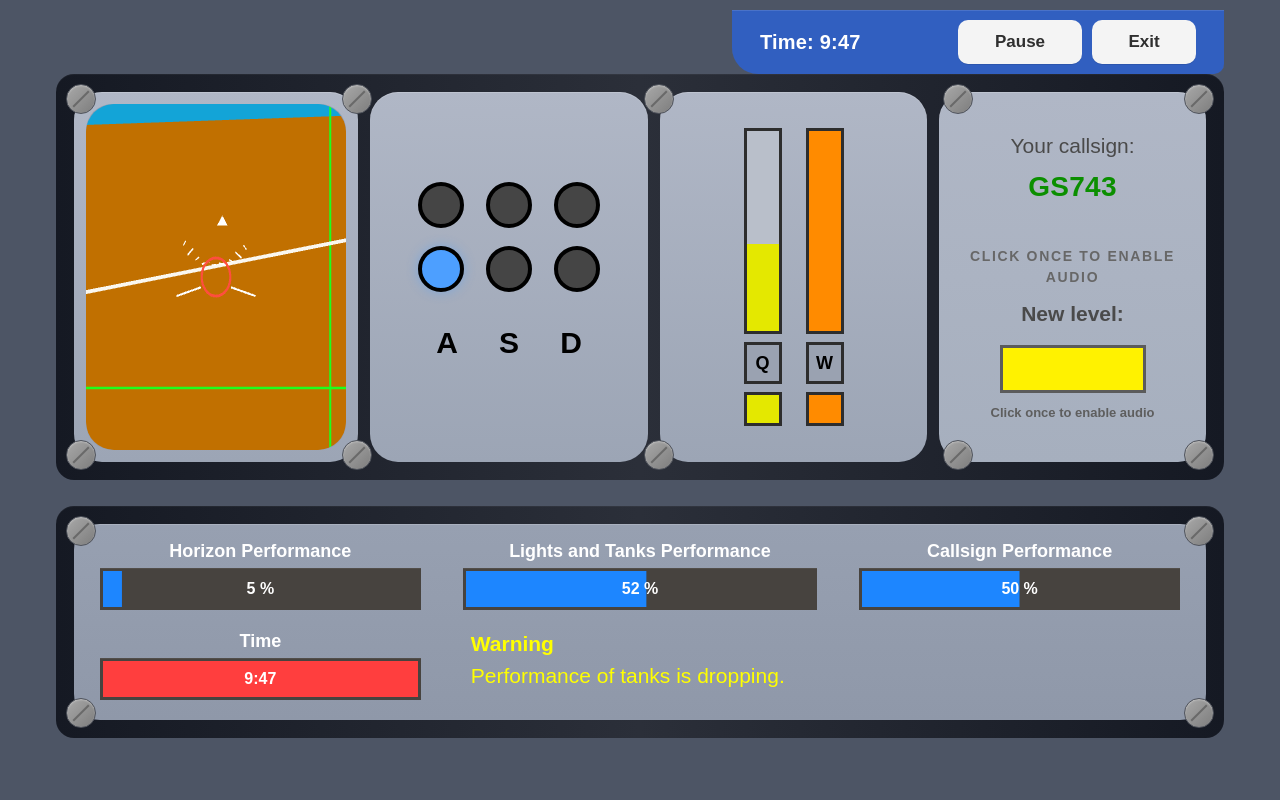
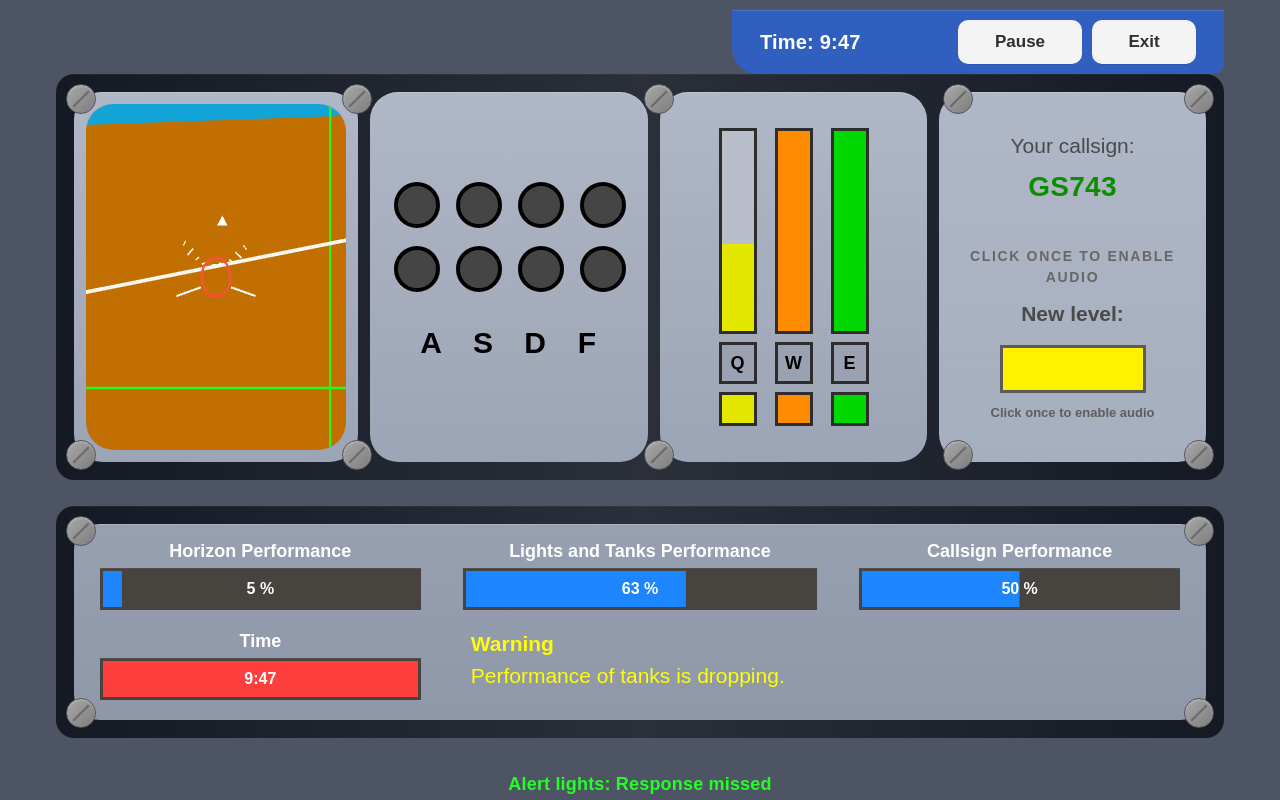
Before and after one commit to Prasin99/Three.js-Project, a React (Vite) app: page / in a window 1280 px wide. Built offline with nearby package versions, Linux system fonts and the light colour scheme.

Commit message:
Update multitasking simulation

```diff
--- a/src/App.jsx
+++ b/src/App.jsx
@@ -313,7 +313,7 @@ export default function MultitaskingTestCompetitorStyle() {
   const [lightsEvent, setLightsEvent] = useState({ row: 0, col: 0, color: "blue", active: false });
   const [pulse, setPulse] = useState(null);
 
-  const [tanks, setTanks] = useState([78, 100]);
+  const [tanks, setTanks] = useState([78, 100, 100]);
   const [activeTankIndex, setActiveTankIndex] = useState(0);
   const [refillingTankIndex, setRefillingTankIndex] = useState(null);
   const [tankBlinkOn, setTankBlinkOn] = useState(true);
@@ -420,7 +420,7 @@ export default function MultitaskingTestCompetitorStyle() {
         const next = [...prev];
 
         if (refillingTankIndex !== null) {
-          const refillSpeed = refillingTankIndex === 0 ? 7.5 : 7.0;
+          const refillSpeed = refillingTankIndex === 0 ? 7.5 : refillingTankIndex === 1 ? 7.0 : 7.25;
           next[refillingTankIndex] = clamp(next[refillingTankIndex] + refillSpeed, 0, 100);
 
           if (next[refillingTankIndex] >= 100) {
@@ -435,12 +435,12 @@ export default function MultitaskingTestCompetitorStyle() {
 
         if (activeTankIndex === null) {
           if (Date.now() >= nextTankStartRef.current) {
-            setActiveTankIndex(Math.random() > 0.5 ? 0 : 1);
+            setActiveTankIndex(Math.floor(Math.random() * 3));
           }
           return next;
         }
 
-        const drainSpeed = activeTankIndex === 0 ? 0.72 : 0.62;
+        const drainSpeed = activeTankIndex === 0 ? 0.72 : activeTankIndex === 1 ? 0.62 : 0.67;
         next[activeTankIndex] = clamp(next[activeTankIndex] - drainSpeed - rand(0.01, 0.08), 0, 100);
         return next;
       });
@@ -479,15 +479,54 @@ export default function MultitaskingTestCompetitorStyle() {
 
   useEffect(() => {
     if (screen !== "live" || !running) return;
-    const lightLoop = setInterval(() => {
+
+    let cancelled = false;
+    let yellowTimeout = null;
+    let blueTimeout = null;
+    let nextCycleTimeout = null;
+
+    const runLightSequence = () => {
+      if (cancelled) return;
+
+      const yellowRow = Math.random() > 0.5 ? 1 : 0;
+      const yellowCol = Math.floor(Math.random() * 4);
+
       setLightsEvent({
-        row: Math.random() > 0.5 ? 1 : 0,
-        col: Math.floor(Math.random() * 3),
-        color: Math.random() > 0.38 ? "blue" : "yellow",
+        row: yellowRow,
+        col: yellowCol,
+        color: "yellow",
         active: true,
       });
-    }, 1650);
-    return () => clearInterval(lightLoop);
+
+      blueTimeout = setTimeout(() => {
+        if (cancelled) return;
+
+        const blueRow = Math.random() > 0.5 ? 1 : 0;
+        const blueCol = Math.floor(Math.random() * 4);
+
+        setLightsEvent({
+          row: blueRow,
+          col: blueCol,
+          color: "blue",
+          active: true,
+        });
+
+        nextCycleTimeout = setTimeout(() => {
+          runLightSequence();
+        }, rand(2200, 3200));
+      }, rand(950, 1850));
+    };
+
+    yellowTimeout = setTimeout(() => {
+      runLightSequence();
+    }, rand(1200, 2200));
+
+    return () => {
+      cancelled = true;
+      if (yellowTimeout) clearTimeout(yellowTimeout);
+      if (blueTimeout) clearTimeout(blueTimeout);
+      if (nextCycleTimeout) clearTimeout(nextCycleTimeout);
+    };
   }, [screen, running]);
 
   useEffect(() => {
@@ -624,8 +663,8 @@ export default function MultitaskingTestCompetitorStyle() {
       if (screen !== "live") return;
       const key = event.key.toLowerCase();
 
-      if (["q", "w"].includes(key)) {
-        const index = { q: 0, w: 1 }[key];
+      if (["q", "w", "e"].includes(key)) {
+        const index = { q: 0, w: 1, e: 2 }[key];
 
         setFeedback({ text: "Tank is refilled", tone: "green" });
         setRefillingTankIndex(index);
@@ -637,8 +676,8 @@ export default function MultitaskingTestCompetitorStyle() {
         nextTankStartRef.current = Date.now() + rand(900, 2400);
       }
 
-      if (["a", "s", "d"].includes(key)) {
-        const col = { a: 0, s: 1, d: 2 }[key];
+      if (["a", "s", "d", "f"].includes(key)) {
+        const col = { a: 0, s: 1, d: 2, f: 3 }[key];
         const correct = lightsEvent.active && lightsEvent.color === "blue" && lightsEvent.col === col;
         const wrongYellow = lightsEvent.active && lightsEvent.color === "yellow" && lightsEvent.col === col;
 
@@ -825,9 +864,9 @@ export default function MultitaskingTestCompetitorStyle() {
 
               <div className="rounded-[28px] bg-[linear-gradient(180deg,#b0b7c6,#9ca5b5)] px-6 py-5 shadow-[inset_0_1px_0_rgba(255,255,255,0.18)]">
                 <div className="flex h-full flex-col items-center justify-center gap-9">
-                  <div className="grid grid-cols-3 gap-x-[22px] gap-y-[18px]">
-                    {Array.from({ length: 6 }).map((_, index) => {
-                      const col = index % 3;
+                  <div className="grid grid-cols-4 gap-x-[18px] gap-y-[18px]">
+                    {Array.from({ length: 8 }).map((_, index) => {
+                      const col = index % 4;
                       const row = Math.floor(index / 3);
                       const active = lightsEvent.active && lightsEvent.col === col && lightsEvent.row === row;
                       const color = active
@@ -850,8 +889,8 @@ export default function MultitaskingTestCompetitorStyle() {
                     })}
                   </div>
 
-                  <div className="grid grid-cols-3 gap-x-[28px] text-[30px] font-black leading-none text-black">
-                    {['A', 'S', 'D'].map((key) => (
+                  <div className="grid grid-cols-4 gap-x-[18px] text-[30px] font-black leading-none text-black">
+                    {['A', 'S', 'D', 'F'].map((key) => (
                       <div key={key} className="flex flex-col items-center gap-2">
                         <span>{key}</span>
                         <div
@@ -865,11 +904,12 @@ export default function MultitaskingTestCompetitorStyle() {
                 </div>
               </div>
 
-              <div className="rounded-[28px] bg-[linear-gradient(180deg,#b0b7c6,#9ca5b5)] px-6 py-6 shadow-[inset_0_1px_0_rgba(255,255,255,0.18)]">
-                <div className="flex h-full items-center justify-center gap-[24px]">
+              <div className="rounded-[28px] bg-[linear-gradient(180deg,#b0b7c6,#9ca5b5)] px-5 py-6 shadow-[inset_0_1px_0_rgba(255,255,255,0.18)]">
+                <div className="flex h-full items-center justify-center gap-[18px]">
                   {[
                     { key: "Q", color: "#e4e800" },
                     { key: "W", color: "#ff8b00" },
+                    { key: "E", color: "#00d800" },
                   ].map((item, index) => {
                     const isCritical = tanks[index] <= 10 && refillingTankIndex !== index;
                     const blinkVisible = !isCritical || tankBlinkOn;
```
